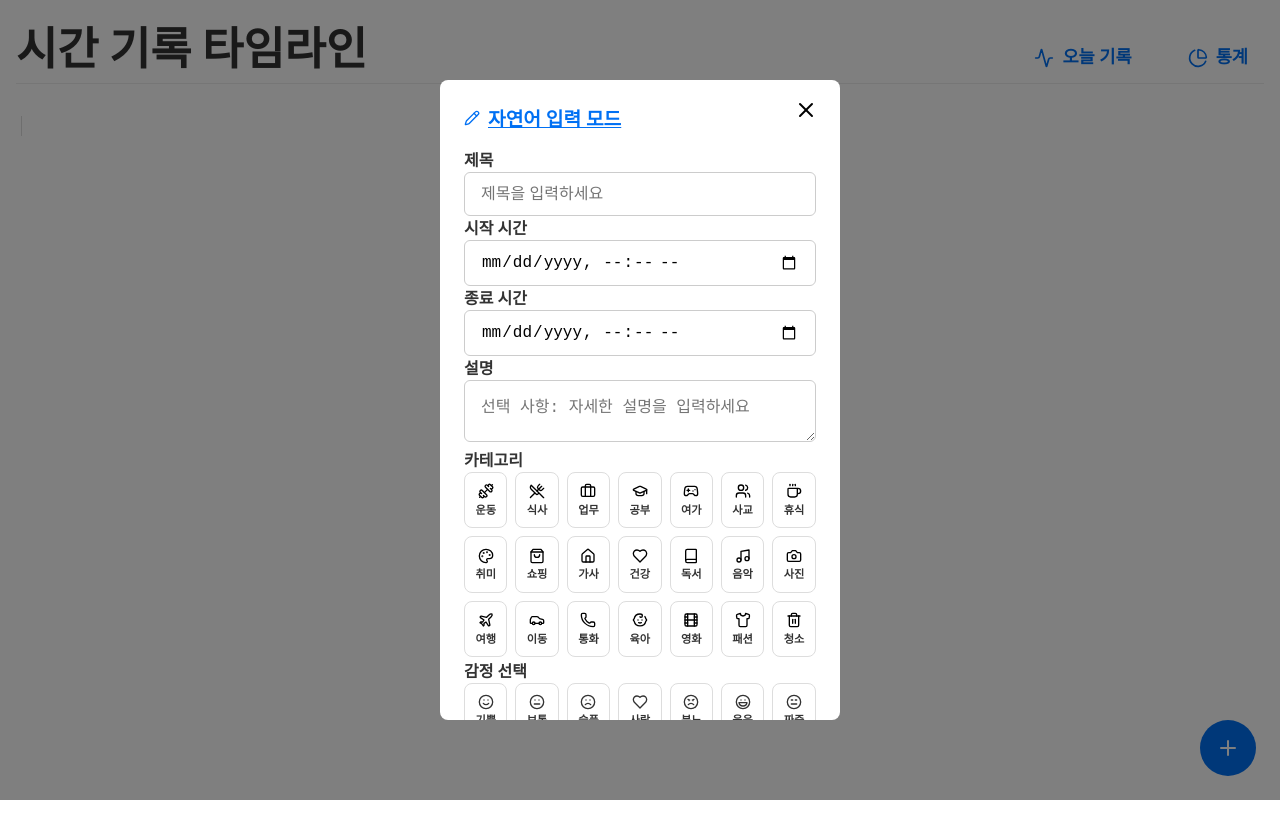
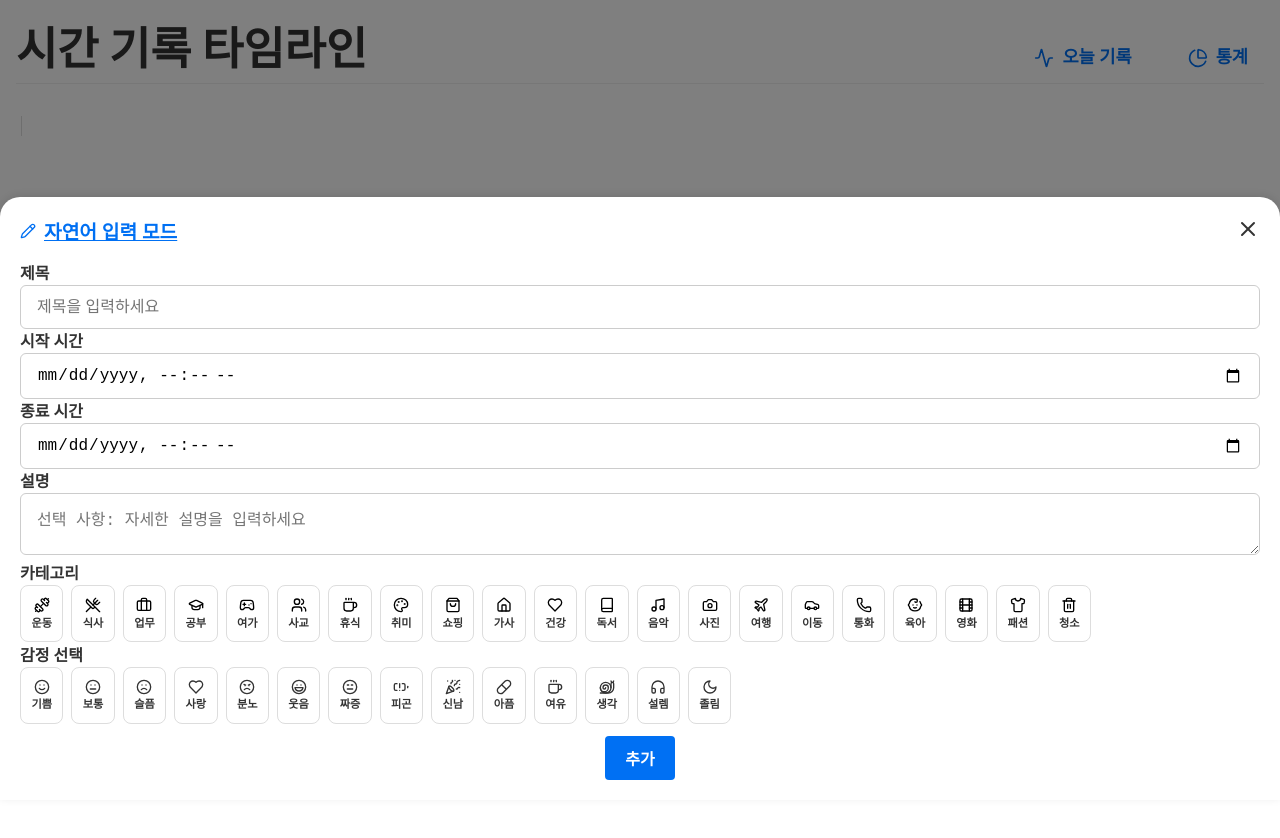
Before and after one commit to BokEumEom/time-tracker, a React (Vite) app: page / in a window 1280 px wide. Both pictures are taken after a click on the button 1228 px from the left and 748 px from the top of the page. Shown: the top 838 px of the page. Before the commit the page ends 800 px from the top, so only its background shows below. Built offline with nearby package versions, Linux system fonts and the light colour scheme; a web font is replaced by a local one.

Commit message:
UI Update EventModal

```diff
--- a/src/components/EventModal.jsx
+++ b/src/components/EventModal.jsx
@@ -17,13 +17,15 @@ export default function EventModal({ isOpen, onClose, addEvent }) {
         >
           <motion.div
             className={styles.modalContent}
-            initial={{ y: '100%', opacity: 0 }}
-            animate={{ y: '0%', opacity: 1 }}
-            exit={{ y: '100%', opacity: 0 }}
+            initial={{ y: '100vh', opacity: 0 }}
+            animate={{ y: '0vh', opacity: 1 }}
+            exit={{ y: '100vh', opacity: 0 }}
             transition={{
               type: "tween",
               ease: "easeOut",
-              duration: 0.3
+              duration: 0.3,
+              stiffness: 100,
+              damping: 20
             }}
           >
             <button className={styles.closeButton} onClick={onClose}>
--- a/src/components/EventModal.module.css
+++ b/src/components/EventModal.module.css
@@ -3,38 +3,39 @@
   position: fixed;
   top: 0;
   left: 0;
-  width: 100%;
-  height: 100%;
-  background: rgba(0, 0, 0, 0.5);
+  right: 0;
+  bottom: 0;
+  background-color: rgba(0, 0, 0, 0.5);
   display: flex;
   justify-content: center;
-  align-items: center;
+  align-items: flex-end; /* 모달이 아래에서 올라오도록 */
   z-index: 1000;
 }
 
 .modalContent {
-  background: #fff;
-  padding: 1.5rem;
-  border-radius: 8px;
-  width: 90%;
-  max-width: 400px;
-  position: relative;
-  max-height: 80vh;
-  overflow-y: auto;
+  position: relative; /* closeButton을 포함하기 위한 relative */
+  background: white;
+  width: 100%;
+  max-height: 90vh; /* 모달의 최대 높이 설정 */
+  overflow-y: auto; /* 스크롤 가능하게 */
+  border-radius: 20px 20px 0 0; /* 위쪽 모서리만 둥글게 */
+  padding: 20px;
+  box-shadow: 0 -2px 10px rgba(0, 0, 0, 0.1);
 }
 
 .closeButton {
   position: absolute;
-  top: 0.5rem;
-  right: 0.75rem;
+  top: 20px; /* 모달의 상단에서 적절한 거리 */
+  right: 20px;
   background: none;
   border: none;
+  color: #333;
   cursor: pointer;
-  padding: 0.5rem;
-  font-size: 1.5rem;
-  min-width: 44px;
-  min-height: 44px;
-  display: flex;
-  align-items: center;
-  justify-content: center;
+  z-index: 1002; /* 모달 컨텐츠 위에 나타나도록 */
 }
+
+.closeButton svg {
+  width: 24px;
+  height: 24px;
+  fill: currentColor; /* SVG 아이콘의 색상을 텍스트 색상과 동일하게 */
+}
--- a/src/components/NaturalLanguageForm.jsx
+++ b/src/components/NaturalLanguageForm.jsx
@@ -10,9 +10,12 @@ export default function NaturalLanguageForm({ nlInput, setNlInput, onSubmit }) {
           id="nlInput"
           value={nlInput}
           onChange={(e) => setNlInput(e.target.value)}
-          placeholder="예: 운동, 2025-02-20T07:00, 2025-02-20T08:00, 운동, joy, 아침 조깅"
+          placeholder="예: 아침 운동, 오전 7시, 1시간, 운동, 상쾌, 공원에서 조깅하기"
           required
         />
+        <small className="form-text text-muted">
+          형식: 제목, 시작시간, 종료시간(또는 기간), 카테고리, 감정, 설명(선택사항)
+        </small>
       </FormGroup>
       <Button onClick={onSubmit}>추가</Button>
     </>
--- a/src/components/Timeline.jsx
+++ b/src/components/Timeline.jsx
@@ -22,16 +22,25 @@ export default function Timeline({ events }) {
     });
   };
 
-  // 시작 시간 기준으로 정렬
-  const sortedEvents = [...events].sort(
-    (a, b) => new Date(a.startTime) - new Date(b.startTime)
-  );
+  // 시작 시간 기준으로 정렬하되, 유효한 날짜만 처리
+  const sortedEvents = [...events]
+    .filter(event => {
+      const startDate = new Date(event.startTime);
+      const endDate = new Date(event.endTime);
+      return !isNaN(startDate) && !isNaN(endDate);
+    })
+    .sort((a, b) => new Date(a.startTime) - new Date(b.startTime));
 
   return (
     <>
       <motion.div className={styles.timelineContainer}>
         <div className={styles.timelineLine}></div>
-        {sortedEvents.map((event) => (
+        {sortedEvents.map((event) => {
+          // 날짜가 유효한지 확인
+          const startDate = new Date(event.startTime);
+          const endDate = new Date(event.endTime);
+
+          return (
             <motion.div
               key={event.id}
               initial={{ opacity: 0, x: -20 }}
@@ -45,8 +54,8 @@ export default function Timeline({ events }) {
               <motion.div className={styles.content}>
                 <div className={styles.mainLine}>
                   <div className={styles.time}>
-                  {format(new Date(event.startTime), 'HH:mm')} -
-                  {format(new Date(event.endTime), 'HH:mm')}
+                    {format(startDate, 'HH:mm')} -
+                    {format(endDate, 'HH:mm')}
                   </div>
                   <div className={styles.title}>{event.title}</div>
                   <div className={styles.category}>
@@ -76,7 +85,8 @@ export default function Timeline({ events }) {
                 )}
               </motion.div>
             </motion.div>
-        ))}
+          );
+        })}
       </motion.div>
 
       <AnimatePresence>
--- /dev/null
+++ b/src/constants/KeywordMappings.js
@@ -0,0 +1,59 @@
+// 카테고리와 감정에 대한 키워드 매핑
+const categoryKeywords = {
+  exercise: ['운동', '조깅', '헬스', '요가', '수영', '러닝', '체육', '스포츠', '운동하기'],
+  meal: ['식사', '밥', '먹기', '식당', '외식', '요리', '음식', '식사하기', '점심', '저녁', '아침'],
+  work: ['업무', '일', '회의', '미팅', '프로젝트', '작업', '근무', '일하기'],
+  study: ['공부', '학습', '강의', '수업', '독서', '공부하기', '학원', '과외'],
+  leisure: ['여가', '게임', '놀기', '취미', '오락', '휴식'],
+  social: ['사교', '만남', '약속', '모임', '데이트', '친구', '미팅'],
+  rest: ['휴식', '쉬기', '낮잠', '휴식하기', '휴식시간'],
+  hobby: ['취미', '그림', '악기', '공예', '만들기'],
+  shopping: ['쇼핑', '구매', '장보기', '마트', '백화점', '쇼핑하기'],
+  housework: ['가사', '집안일', '설거지', '빨래', '청소'],
+  health: ['건강', '병원', '치료', '검진', '운동'],
+  reading: ['독서', '책', '읽기', '도서', '독서하기'],
+  music: ['음악', '노래', '연주', '공연', '콘서트'],
+  photo: ['사진', '촬영', '카메라', '사진찍기'],
+  travel: ['여행', '관광', '투어', '여행가기', '구경'],
+  transport: ['이동', '교통', '운전', '통근', '통학'],
+  call: ['통화', '전화', '콜', '연락'],
+  parenting: ['육아', '아이', '돌봄', '양육'],
+  movie: ['영화', '영화보기', '극장', '시네마'],
+  fashion: ['패션', '옷', '쇼핑', '코디'],
+  cleaning: ['청소', '정리', '정돈', '쓰레기', '분리수거']
+};
+
+const moodKeywords = {
+  joy: ['기쁨', '기분좋음', '행복', '좋음', '기뻐', '신나'],
+  neutral: ['보통', '평범', '그냥', '무난'],
+  sad: ['슬픔', '우울', '슬퍼', '속상', '마음아픔'],
+  love: ['사랑', '행복', '설렘', '좋아'],
+  angry: ['분노', '화남', '짜증', '열받음', '화가남'],
+  laugh: ['웃음', '재미', '즐거움', '유쾌'],
+  annoyed: ['짜증', '귀찮음', '짜증남', '귀찮'],
+  tired: ['피곤', '지침', '힘듦', '피곤함'],
+  excited: ['신남', '설렘', '기대', '들뜸'],
+  sick: ['아픔', '몸살', '질병', '아프다'],
+  chill: ['여유', '평화', '편안', '느긋'],
+  thinking: ['생각', '고민', '사색', '궁금'],
+  flutter: ['설렘', '두근', '기대'],
+  sleepy: ['졸림', '졸려', '잠오는', '나른']
+};
+
+export function findCategory(text) {
+  for (const [category, keywords] of Object.entries(categoryKeywords)) {
+    if (keywords.some(keyword => text.includes(keyword))) {
+      return category;
+    }
+  }
+  return null;
+}
+
+export function findMood(text) {
+  for (const [mood, keywords] of Object.entries(moodKeywords)) {
+    if (keywords.some(keyword => text.includes(keyword))) {
+      return mood;
+    }
+  }
+  return null;
+}
--- a/src/pages/Home.module.css
+++ b/src/pages/Home.module.css
@@ -1,26 +1,18 @@
 /* src/pages/Home.module.css */
 .homeContainer {
   position: relative;
+  min-height: 100vh;
 }
 
-/* 플로팅 액션 버튼 (FAB) */
 .fab {
   position: fixed;
-  bottom: 1.5rem;
-  right: 1.5rem;
-  width: 3.5rem;
-  height: 3.5rem;
+  bottom: 20px;
+  right: 20px;
+  background: var(--primary-color);
+  border: none;
   border-radius: 50%;
-  background-color: #0070f3;
-  color: #fff;
-  border: none;
+  color: white;
+  padding: 15px;
   cursor: pointer;
-  display: flex;
-  justify-content: center;
-  align-items: center;
-  transition: background-color 0.3s ease;
+  box-shadow: 0 2px 6px rgba(0, 0, 0, 0.3);
 }
-
-.fab:hover {
-  background-color: #0051a3;
-}
--- a/src/utils/naturalLanguageParser.js
+++ b/src/utils/naturalLanguageParser.js
@@ -1,4 +1,5 @@
-import { parseISO, format, add, set } from 'date-fns';
+import { format, add, set } from 'date-fns';
+import { findCategory, findMood } from '../constants/KeywordMappings';
 
 const TIME_KEYWORDS = {
   '오전': (hour) => hour,
@@ -115,39 +116,24 @@ function parseTime(timeStr) {
 }
 
 export function parseNaturalLanguageInput(input) {
-  const parts = input.split(',').map(p => p.trim());
-  if (parts.length < 5) {
-    throw new Error('형식이 올바르지 않습니다. (최소: 제목, 시작시간, 종료시간, 카테고리, 감정)');
-  }
+  try {
+    // 입력 예시: "운동, 2025-02-20T07:00, 2025-02-20T08:00, 아침 조깅 시작, 신남"
+    const [title, startTime, endTime, description, ...rest] = input.split(',').map(s => s.trim());
 
-  const [title, startTimeStr, endTimeStr, category, mood, description = ''] = parts;
-
-  const startTime = parseTime(startTimeStr);
-  let endTime;
-
-  // 종료 시간이 duration 형식인 경우
-  const isDuration = Object.keys(DURATION_PATTERNS).some(pattern => endTimeStr.includes(pattern));
-  if (isDuration) {
-    const baseDate = parseISO(startTime);
-    endTime = parseDurationTime(endTimeStr, baseDate);
-    if (!endTime) {
-      throw new Error('올바르지 않은 기간 형식입니다.');
-    }
-  } else {
-    endTime = parseTime(endTimeStr);
-  }
-
-  // 시간 순서 검사
-  if (new Date(endTime) < new Date(startTime)) {
-    throw new Error('종료 시간은 시작 시간 이후여야 합니다.');
-  }
+    // 전체 입력 텍스트에서 카테고리와 감정 찾기
+    const fullText = input.toLowerCase();
+    const category = findCategory(fullText);
+    const mood = findMood(fullText);
 
     return {
       title,
       startTime,
       endTime,
+      description,
       category,
-    mood,
-    description
+      mood
     };
+  } catch (error) {
+    throw new Error('입력 형식이 올바르지 않습니다. "제목, 시작시간, 종료시간, 설명, 기타정보" 형식으로 입력해주세요.');
   }
+}
```
Also changed, not shown: src/pages/Home.jsx (line endings or trailing spaces). Lines whose indentation alone changed are shown as unchanged.
